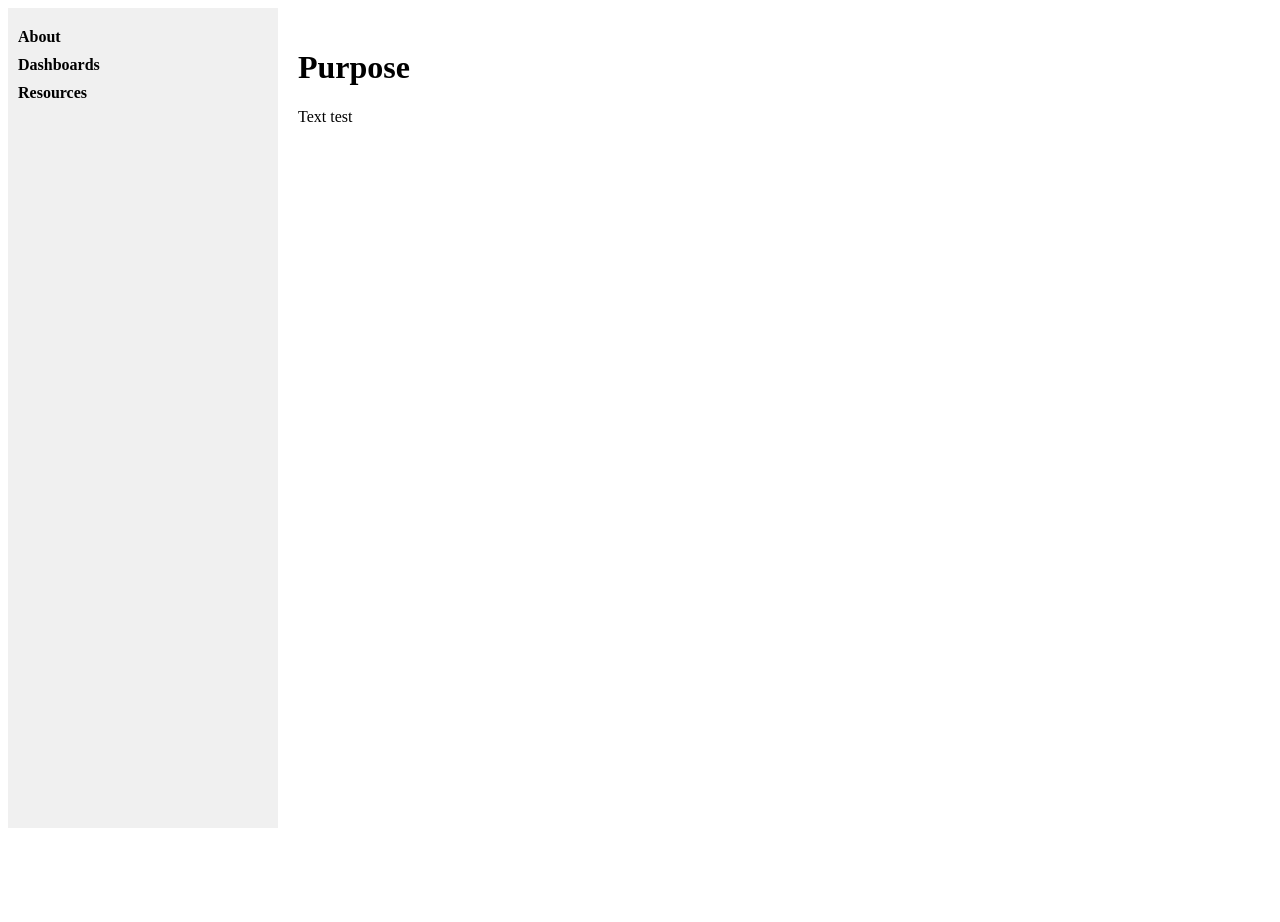
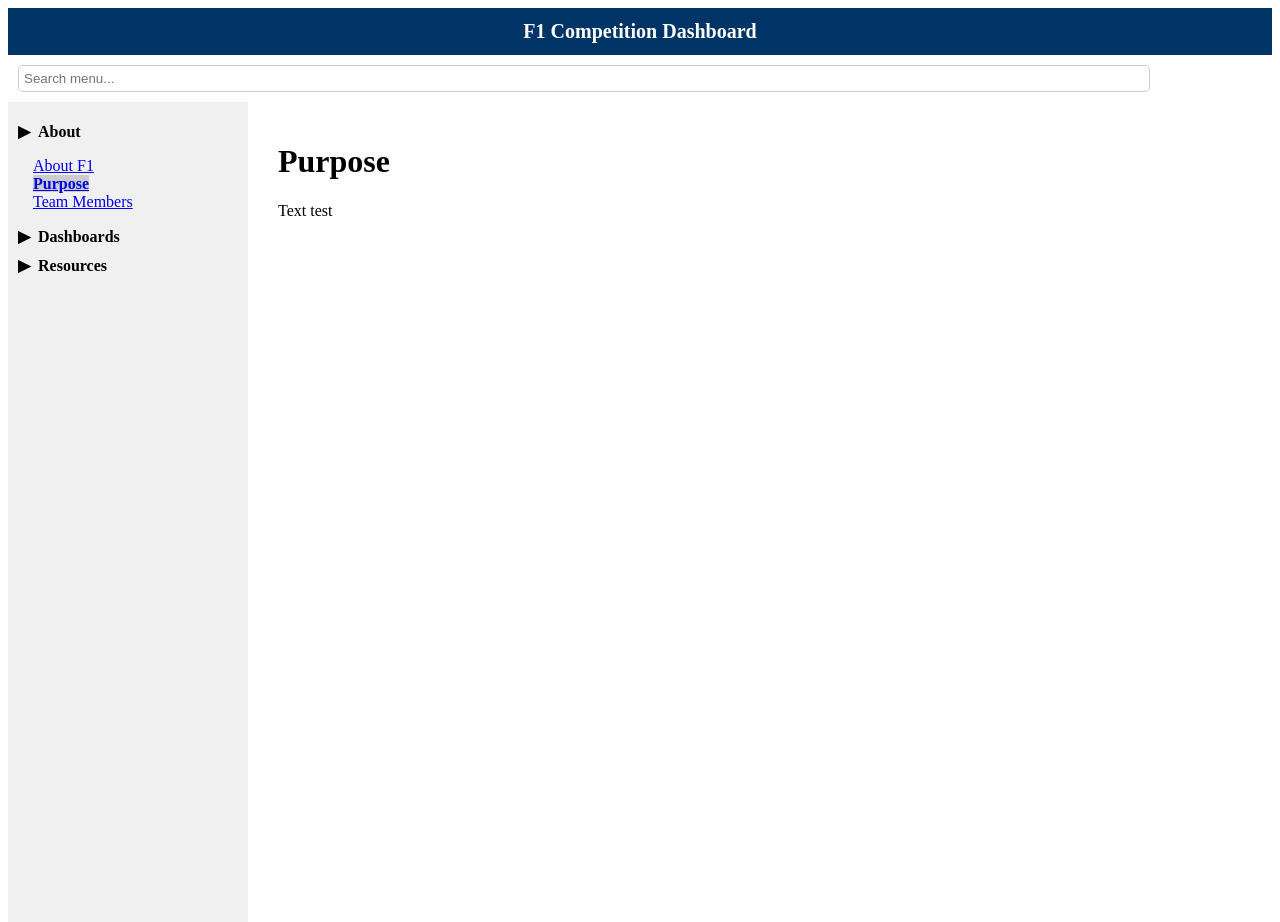
Before and after one commit to PengZhao022/f1-flask-site, a Flask app: page /about/purpose in a window 1280 px wide. Before the commit the page ends 828 px from the top, so only its background shows below. Run offline with Flask 3, Linux system fonts and the light colour scheme; some libraries are stand-ins or nearby versions.

Commit message:
updated with multi-tableau

```diff
--- a/app.py
+++ b/app.py
@@ -1,47 +1,46 @@
 
 from flask import Flask, render_template
+import json
+
 app = Flask(__name__)
 
-def get_sidebar():
-    return '''
-<span class="collapsible">About</span>
-<ul class="content">
-  <li><a href="/about/about-f1">About F1</a></li>
-  <li><a href="/about/purpose">Purpose</a></li>
-  <li><a href="/about/team">Team Members</a></li>
-</ul>
-<span class="collapsible">Dashboards</span>
-<ul class="content">
-  <li>
-    <span class="collapsible">Competition</span>
-    <ul class="content">
-      <li><a href="/dashboards/competition/trend-line">Trend Line</a></li>
-      <li><a href="/dashboards/competition/across-tracks">Across Tracks</a></li>
-      <li><a href="/dashboards/competition/car-evolution-rules">Car Evolution / Rules</a></li>
-    </ul>
-  </li>
-  <li>
-    <span class="collapsible">Qualifying</span>
-    <ul class="content">
-      <li><a href="/dashboards/qualifying/qualifying-vs-final">Qualifying vs Final</a></li>
-      <li><a href="/dashboards/qualifying/grid-size-by-decade">Grid Size by Decade</a></li>
-      <li><a href="/dashboards/qualifying/avg-final-by-qualifying">Avg Final by Qualifying</a></li>
-    </ul>
-  </li>
-</ul>
-<span class="collapsible">Resources</span>
-<ul class="content">
-  <li><a href="/resources/documentation">Documentation</a></li>
-  <li><a href="/resources/github-link">GitHub Link</a></li>
-</ul>
-'''
+with open("menu_config.json") as f:
+    MENU_CONFIG = json.load(f)
+
+def generate_sidebar():
+    html = ""
+    for section, items in MENU_CONFIG.items():
+        html += f'<span class="collapsible">{section}</span><ul class="content">'
+        for label, content in items.items():
+            if "path" in content:
+                html += f'<li><a href="{content["path"]}">{label}</a></li>'
+            else:
+                html += f'<li><span class="collapsible">{label}</span><ul class="content">'
+                for sublabel, subcontent in content.items():
+                    html += f'<li><a href="{subcontent["path"]}">{sublabel}</a></li>'
+                html += "</ul></li>"
+        html += "</ul>"
+    return html
+
+def find_content(path):
+    for section in MENU_CONFIG.values():
+        for label, content in section.items():
+            if isinstance(content, dict) and "path" in content:
+                if content["path"] == path:
+                    return content
+            elif isinstance(content, dict):
+                for subcontent in content.values():
+                    if subcontent["path"] == path:
+                        return subcontent
+    return {"description": "Not found", "tableau": ""}
 
 @app.route("/")
 def index():
-    return render_template("index.html", sidebar=get_sidebar())
+    return render_template("index.html", sidebar=generate_sidebar())
 
 @app.route("/<section>/<page>")
 @app.route("/<section>/<sub>/<page>")
 def render_page(section, sub=None, page=None):
-    path = f"{section}/{sub}/{page}" if sub else f"{section}/{page}"
-    return render_template("page.html", title=page.replace('-', ' ').title(), sidebar=get_sidebar(), description="Text test")
+    path = f"/{section}/{sub}/{page}" if sub else f"/{section}/{page}"
+    content = find_content(path)
+    return render_template("page.html", title=page.replace('-', ' ').title(), sidebar=generate_sidebar(), description=content["description"], tableau=content["tableau"])
--- /dev/null
+++ b/menu_config.json
@@ -0,0 +1,84 @@
+{
+  "About": {
+    "About F1": {
+      "path": "/about/about-f1",
+      "description": "Text test",
+      "tableau": ""
+    },
+    "Purpose": {
+      "path": "/about/purpose",
+      "description": "Text test",
+      "tableau": ""
+    },
+    "Team Members": {
+      "path": "/about/team",
+      "description": "Text test",
+      "tableau": ""
+    }
+  },
+  "Dashboards": {
+    "Competition": {
+      "Trend Line": {
+        "path": "/dashboards/competition/trend-line",
+        "description": "Text test",
+        "tableau": "tableau/link"
+      },
+      "Across Tracks": {
+        "path": "/dashboards/competition/across-tracks",
+        "description": "Text test",
+        "tableau": "tableau/link"
+      },
+      "Car Evolution / Rules": {
+        "path": "/dashboards/competition/car-evolution-rules",
+        "description": "Text test",
+        "tableau": "tableau/link"
+      }
+    },
+    "Drivers": {
+      "1": {
+        "path": "/dashboards/drivers/1",
+        "description": "Text test",
+        "tableau": "tableau/link"
+      },
+      "2": {
+        "path": "/dashboards/drivers/2",
+        "description": "Text test",
+        "tableau": "tableau/link"
+      },
+      "3": {
+        "path": "/dashboards/drivers/3",
+        "description": "Text test",
+        "tableau": "tableau/link"
+      }
+    },
+    "Qualifying": {
+      "Qualifying vs Final": {
+        "path": "/dashboards/qualifying/qualifying-vs-final",
+        "description": "Text test",
+        "tableau": "tableau/link"
+      },
+      "Grid Size by Decade": {
+        "path": "/dashboards/qualifying/grid-size-by-decade",
+        "description": "Text test",
+        "tableau": "tableau/link"
+      },
+      "Avg Final by Qualifying": {
+        "path": "/dashboards/qualifying/avg-final-by-qualifying",
+        "description": "Text test",
+        "tableau": "tableau/link"
+      }
+    }
+  },
+  "Resources": {
+    "Documentation": {
+      "path": "/resources/documentation",
+      "description": "Text test",
+      "tableau": ""
+    },
+    "GitHub Link": {
+      "path": "/resources/github-link",
+      "description": "Text test",
+      "tableau": ""
+    }
+  }
+}
--- a/static/css/style.css
+++ b/static/css/style.css
@@ -1,5 +1,10 @@
 
-.sidebar { width: 250px; float: left; padding: 10px; background: #f0f0f0; height: 100vh; overflow-y: auto; }
-.main-content { margin-left: 270px; padding: 20px; }
+.sidebar { width: 220px; float: left; padding: 10px; background: #f0f0f0; height: 100vh; overflow-y: auto; }
+.main-content { margin-left: 250px; padding: 20px; }
 .collapsible { cursor: pointer; font-weight: bold; display: block; margin-top: 10px; }
 ul.content { display: none; list-style-type: none; padding-left: 15px; }
+.sidebar a.active { background-color: #ccc; font-weight: bold; }
+.collapsible .arrow { display: inline-block; width: 20px; font-weight: bold; }
+.navbar { background-color: #003366; color: white; padding: 12px; font-weight: bold; font-size: 20px; text-align: center; }
+.search-box { padding: 10px; }
+.search-box input { width: 90%; padding: 5px; border-radius: 5px; border: 1px solid #ccc; }
--- a/templates/index.html
+++ b/templates/index.html
@@ -6,6 +6,10 @@
   <link rel="stylesheet" href="{{ url_for('static', filename='css/style.css') }}">
 </head>
 <body>
+  <header><div class="navbar">F1 Competition Dashboard</div></header>
+  <div class="search-box">
+    <input type="text" id="menuSearch" placeholder="Search menu...">
+  </div>
   <div class="sidebar">{{ sidebar|safe }}</div>
   <div class="main-content">
     <h1>Welcome</h1>
--- a/templates/page.html
+++ b/templates/page.html
@@ -6,19 +6,39 @@
   <link rel="stylesheet" href="{{ url_for('static', filename='css/style.css') }}">
 </head>
 <body>
+  <header><div class="navbar">F1 Competition Dashboard</div></header>
+  <div class="search-box">
+    <input type="text" id="menuSearch" placeholder="Search menu...">
+  </div>
   <div class="sidebar">{{ sidebar|safe }}</div>
   <div class="main-content">
     <h1>{{ title }}</h1>
     <p>{{ description }}</p>
+    {% if tableau %}
+      {% if tableau is string %}
         <div class='tableauPlaceholder'>
           <object class='tableauViz' width='100%' height='600'>
             <param name='host_url' value='https%3A%2F%2Fpublic.tableau.com%2F'/>
             <param name='embed_code_version' value='3'/>
-        <param name='name' value='tableau/link'/>
+            <param name='name' value='{{ tableau }}'/>
             <param name='tabs' value='no'/>
             <param name='toolbar' value='yes'/>
           </object>
         </div>
+      {% elif tableau is iterable %}
+        {% for tlink in tableau %}
+        <div class='tableauPlaceholder'>
+          <object class='tableauViz' width='100%' height='600'>
+            <param name='host_url' value='https%3A%2F%2Fpublic.tableau.com%2F'/>
+            <param name='embed_code_version' value='3'/>
+            <param name='name' value='{{ tlink }}'/>
+            <param name='tabs' value='no'/>
+            <param name='toolbar' value='yes'/>
+          </object>
+        </div>
+        {% endfor %}
+      {% endif %}
+    {% endif %}
   </div>
   <script src="{{ url_for('static', filename='js/sidebar.js') }}"></script>
   <script src="https://public.tableau.com/javascripts/api/tableau-2.min.js"></script>
```
Also changed, not shown: static/js/sidebar.js (+36 -3 lines), static/img/f1_logo.svg. Lines whose indentation alone changed are shown as unchanged.
